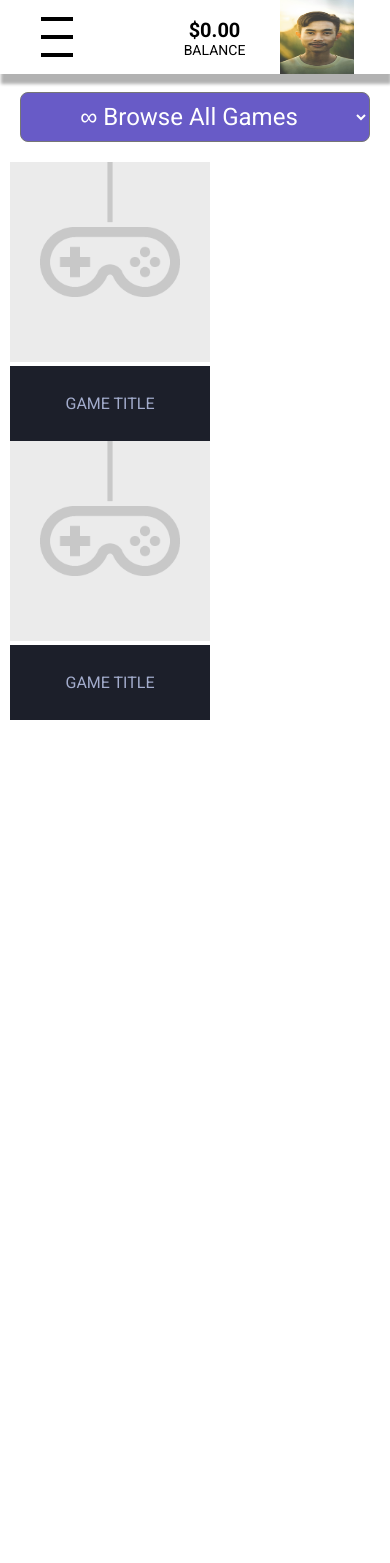
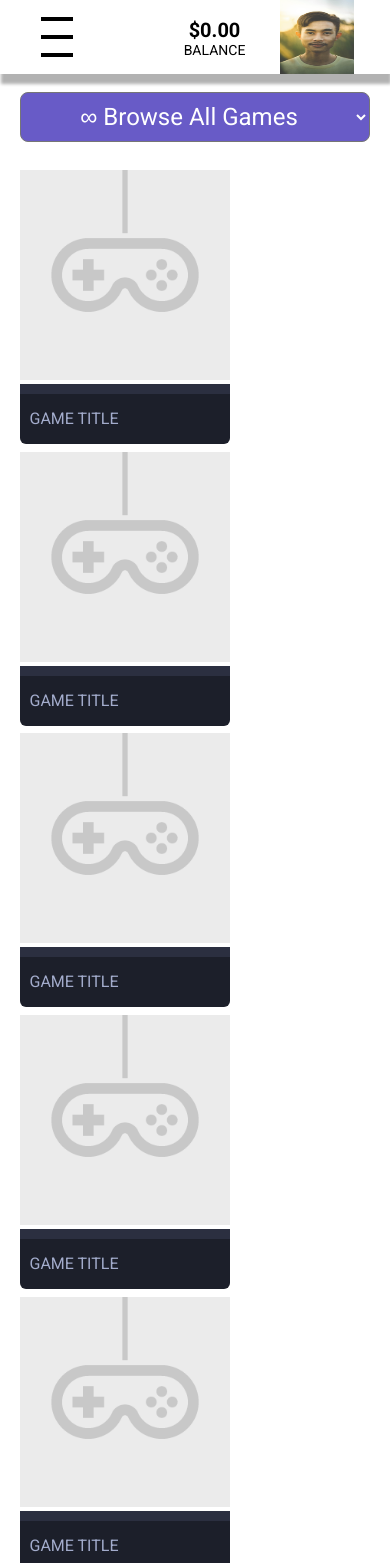
Before and after one commit to SladtheLad/personal-demo-mockup, a React app in the folder client/: page / in a window 390 px wide. Shown: the top 1563 px of the page. Before the commit the page ends 844 px from the top, so only its background shows below. Built offline with nearby package versions, Linux system fonts and the light colour scheme.

Commit message:
margins on mobile content done

```diff
--- a/client/src/containers/Layout/Layout.css
+++ b/client/src/containers/Layout/Layout.css
@@ -2,7 +2,7 @@
   margin-top: 72px;
   display: flex;
   flex-wrap: wrap;
-  justify-content: space-between;
+  justify-content: flex-start;
   align-items: center;
 }
 
@@ -26,17 +26,24 @@
     font-size: 24px;
   }
   .Content img {
-    width: 200px;
+    width: 210px;
+    margin-bottom: 0;
   }
   .CardTitle {
+    margin-top: 0;
     width: 200px;
+    height: 50px;
     background-color: #1c1f2a;
     color: #a3accc;
-    text-align: center;
-    line-height: 75px;
+    text-align: left;
+    padding-left: 10px;
+    line-height: 50px;
+    border-top: 10px solid #2b2f40;
+    border-radius: 0 0 6px 6px;
   }
   .Card {
-    margin-left: 10px;
+    margin-left: 5%;
+    margin-top: 2%;
   }
 
 }
--- a/client/src/containers/Layout/Layout.js
+++ b/client/src/containers/Layout/Layout.js
@@ -46,6 +46,26 @@ class Layout extends Component {
             <img src={gameImage} alt="Game Placeholder" />
             <div className={classes.CardTitle}>GAME TITLE</div>
           </div>
+          <div className={classes.Card}>
+            <img src={gameImage} alt="Game Placeholder" />
+            <div className={classes.CardTitle}>GAME TITLE</div>
+          </div>
+          <div className={classes.Card}>
+            <img src={gameImage} alt="Game Placeholder" />
+            <div className={classes.CardTitle}>GAME TITLE</div>
+          </div>
+          <div className={classes.Card}>
+            <img src={gameImage} alt="Game Placeholder" />
+            <div className={classes.CardTitle}>GAME TITLE</div>
+          </div>
+          <div className={classes.Card}>
+            <img src={gameImage} alt="Game Placeholder" />
+            <div className={classes.CardTitle}>GAME TITLE</div>
+          </div>
+          <div className={classes.Card}>
+            <img src={gameImage} alt="Game Placeholder" />
+            <div className={classes.CardTitle}>GAME TITLE</div>
+          </div>
         </main>
       </React.Fragment>
     )
```
